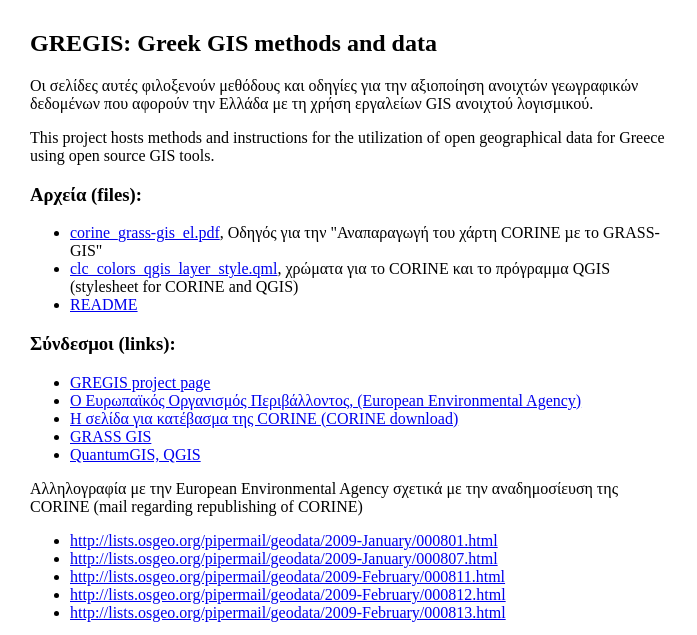
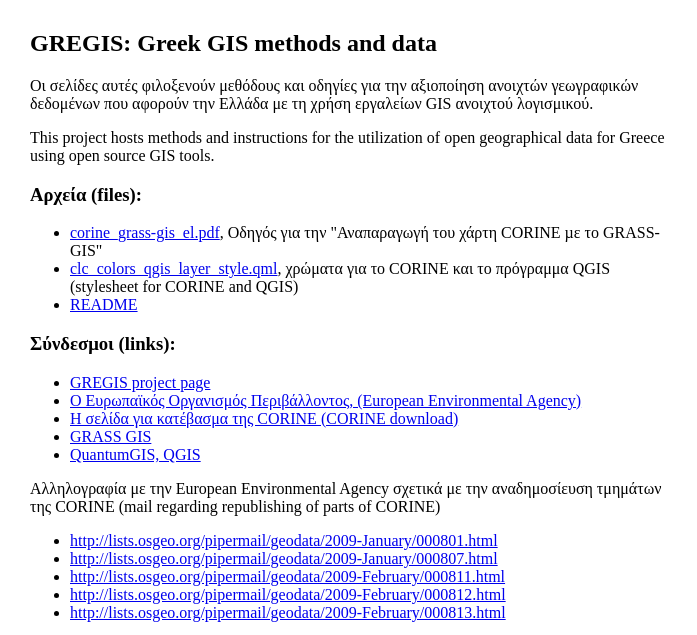
Before and after one commit to BackupTheBerlios/gregis, a plain HTML site: page index.html in a window 1280 px wide. Shown: the top 635 px of the page, without its empty margins (0-697 px from the left). Drawn offline with Linux system fonts and the light colour scheme.

```diff
--- a/index.html
+++ b/index.html
@@ -38,7 +38,7 @@
 		<li><a href="http://grass.itc.it/">GRASS GIS</a></li>
 		<li><a href="http://qgis.org/">QuantumGIS, QGIS</a></li>
   </ul>
-	<span>Αλληλογραφία με την European Environmental Agency σχετικά με την αναδημοσίευση της CORINE (mail regarding republishing of CORINE)</span>
+	<span>Αλληλογραφία με την European Environmental Agency σχετικά με την αναδημοσίευση τμημάτων της CORINE (mail regarding republishing of parts of CORINE)</span>
   <ul>
 		<li><a name="i1" href="http://lists.osgeo.org/pipermail/geodata/2009-January/000801.html">http://lists.osgeo.org/pipermail/geodata/2009-January/000801.html</a></li>
 		<li><a name="i2" href="http://lists.osgeo.org/pipermail/geodata/2009-January/000807.html">http://lists.osgeo.org/pipermail/geodata/2009-January/000807.html</a></li>
```
Also changed, not shown: 1 other file.
